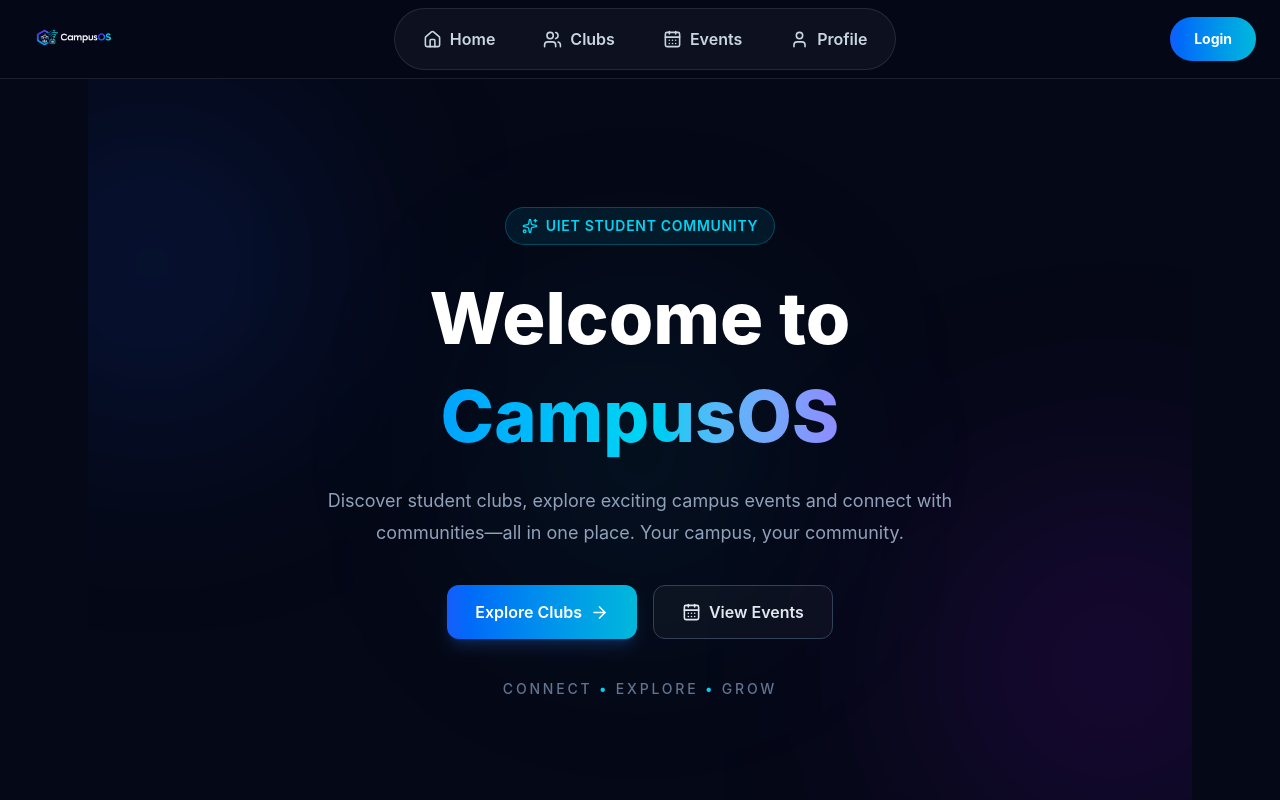
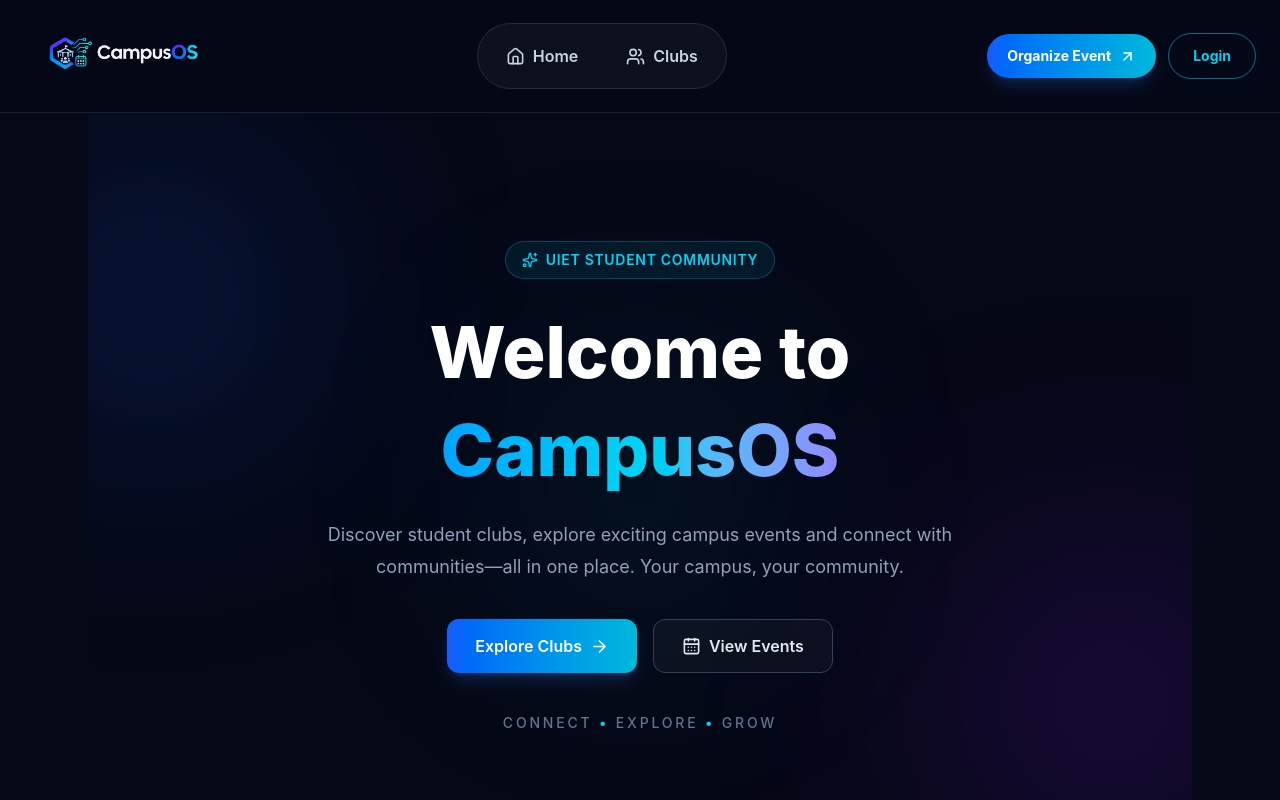
Before and after one commit to Daksh009-hub/CampusOS, a React (Vite) app in the folder frontend/project1/: page / in a window 1280 px wide. Shown: the top 800 px of the page. Built offline with nearby package versions, Linux system fonts and the light colour scheme.

Commit message:
Add Organize Event button to Navbar

```diff
--- a/frontend/project1/src/components/Navbar.jsx
+++ b/frontend/project1/src/components/Navbar.jsx
@@ -1,99 +1,78 @@
-import React from 'react';
-import { Link } from 'react-router-dom';
+
 import {
   Home,
   Users,
   CalendarDays,
-  User,
+  ArrowUpRight,
 } from 'lucide-react';
 
 import logo from '../assets/logo.png';
+import { Link } from 'react-router-dom';
 import ProfileDropdown from './ProfileDropdown';
 
-function Navbar({ isLoggedIn, onLogout, userEmail, userRole }) {
+function Navbar({ isLoggedIn, onLogout, userEmail }) {
   const navLinks = [
-    { name: 'Home', href: '/', isRoute: true, icon: Home },
-    { name: 'Clubs', href: '#clubs', isRoute: false, icon: Users },
-    { name: 'Events', href: '#events', isRoute: false, icon: CalendarDays },
-    { name: 'Profile', href: '/profile', isRoute: true, icon: User },
+    { name: 'Home', href: '/', icon: Home },
+    { name: 'Clubs', href: '/clubs', icon: Users },
   ];
-
-  const isClubHead =
-    isLoggedIn &&
-    (userRole === 'clubHead' ||
-      localStorage.getItem('campusRole') === 'clubHead');
 
   return (
     <nav className="sticky top-0 z-50 border-b border-white/10 bg-[#050816]/90 backdrop-blur-xl">
       <div className="mx-auto flex max-w-7xl items-center justify-between px-6 py-2">
 
         {/* Logo */}
-        <Link to="/" className="group flex shrink-0 items-center">
+        <Link to="/" className="flex shrink-0 items-center">
           <img
             src={logo}
             alt="CampusOS Logo"
-            className="h-12 w-auto object-contain transition duration-300 group-hover:scale-105"
+            className="h-24 w-auto object-contain"
           />
         </Link>
 
-        {/* Navigation Links */}
+        {/* Navigation */}
         <div className="flex items-center gap-2 rounded-full border border-white/10 bg-white/[0.04] p-2">
           {navLinks.map((link) => {
             const Icon = link.icon;
 
-            return link.isRoute ? (
+            return (
               <Link
                 key={link.name}
                 to={link.href}
-                className="group flex items-center gap-2 rounded-full px-5 py-2.5 text-base font-semibold text-slate-300 transition-all duration-300 hover:bg-cyan-400/10 hover:text-cyan-400"
+                className="flex items-center gap-2 rounded-full px-5 py-3 text-base font-semibold text-slate-300 transition hover:bg-cyan-400/10 hover:text-cyan-400"
               >
-                <Icon
-                  size={19}
-                  strokeWidth={2}
-                  className="transition-transform duration-300 group-hover:scale-110"
-                />
+                <Icon size={19} strokeWidth={2} />
                 {link.name}
               </Link>
-            ) : (
-              <a
-                key={link.name}
-                href={link.href}
-                className="group flex items-center gap-2 rounded-full px-5 py-2.5 text-base font-semibold text-slate-300 transition-all duration-300 hover:bg-cyan-400/10 hover:text-cyan-400"
-              >
-                <Icon
-                  size={19}
-                  strokeWidth={2}
-                  className="transition-transform duration-300 group-hover:scale-110"
-                />
-                {link.name}
-              </a>
             );
           })}
         </div>
 
-        {/* Right Side: Organize Event + Profile / Login */}
-        <div className="flex items-center gap-4">
-          {isClubHead && (
-            <Link
-              to="/organize-event"
-              className="rounded-full bg-gradient-to-r from-blue-600 to-cyan-500 px-5 py-3 text-sm font-bold text-white shadow-lg transition hover:scale-105"
-            >
-              + Organize Event
-            </Link>
-          )}
+        {/* Organize Event + Login / Profile */}
+        <div className="flex items-center gap-3">
+
+          <Link
+            to="/organize-event"
+            className="flex items-center gap-2 rounded-full bg-gradient-to-r from-blue-600 to-cyan-500 px-5 py-3 text-sm font-bold text-white shadow-lg shadow-blue-500/20 transition hover:scale-105"
+          >
+            Organize Event
+            <ArrowUpRight size={17} />
+          </Link>
 
           {isLoggedIn ? (
-            <ProfileDropdown email={userEmail} onLogout={onLogout} />
+            <ProfileDropdown
+              email={userEmail}
+              onLogout={onLogout}
+            />
           ) : (
             <Link
               to="/login"
-              className="rounded-full bg-gradient-to-r from-blue-600 to-cyan-500 px-6 py-3 text-sm font-bold text-white transition hover:scale-105"
+              className="rounded-full border border-cyan-400/50 px-6 py-3 text-sm font-bold text-cyan-400 transition hover:bg-cyan-400 hover:text-[#050816]"
             >
               Login
             </Link>
           )}
+
         </div>
-
       </div>
     </nav>
   );
```
